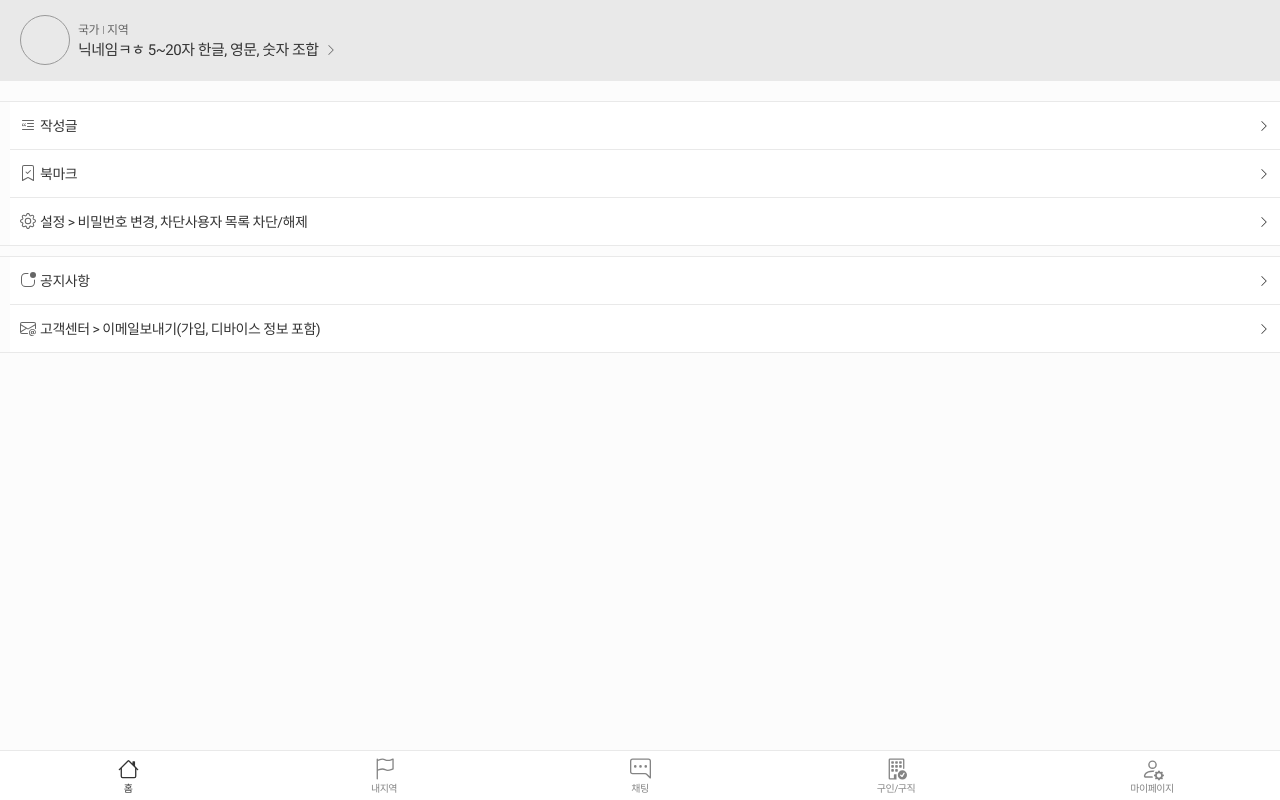
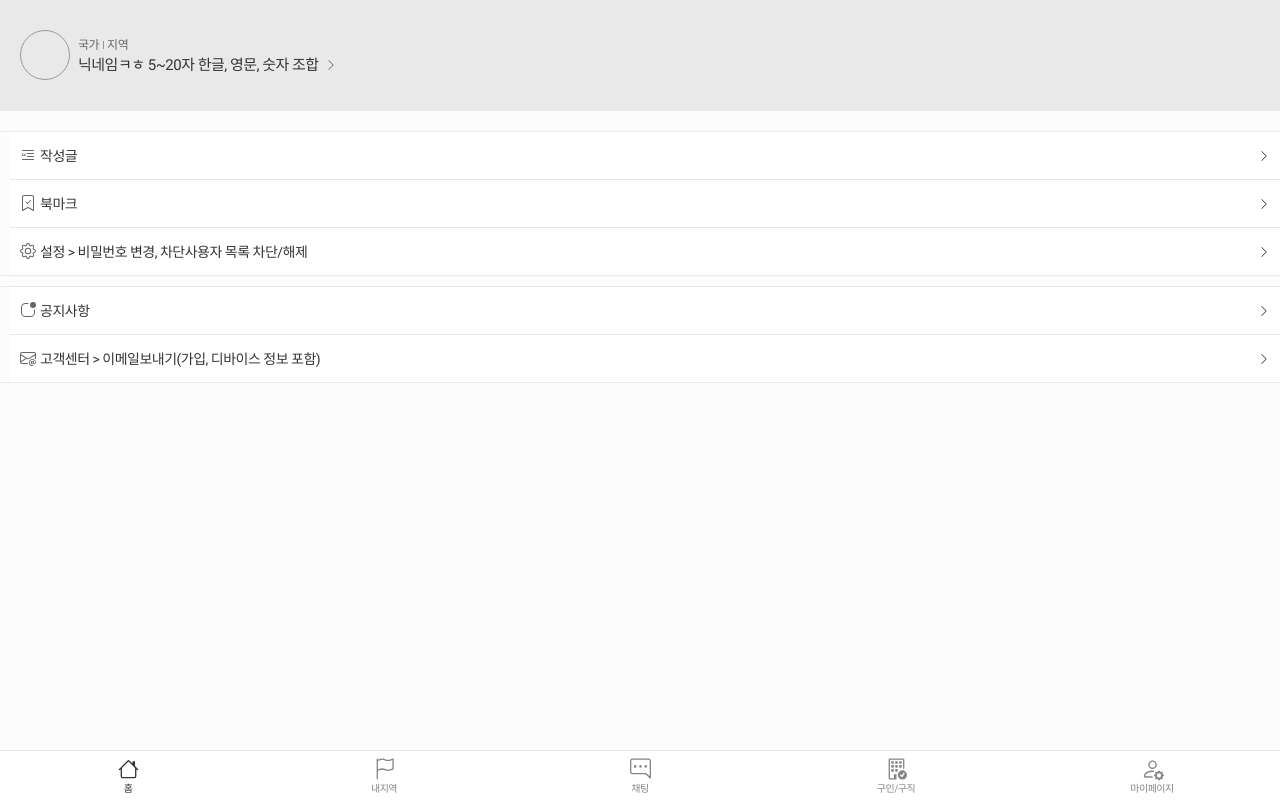
Before and after one commit to HyunsooZo/immilog-front, a Vue app: page /my-page in a window 1280 px wide. Built offline with nearby package versions, Linux system fonts and the light colour scheme.

Commit message:
feat: my css

```diff
--- a/src/assets/contents.css
+++ b/src/assets/contents.css
@@ -1086,6 +1086,7 @@ color: #ed1651;
 }
 /* 마이페이지 */
 .list-wrap.personal .item {
+    padding: 3rem 2rem;
     background: #e9e9e9;
 }
 .list-wrap.personal .item .info__wrap {
```
